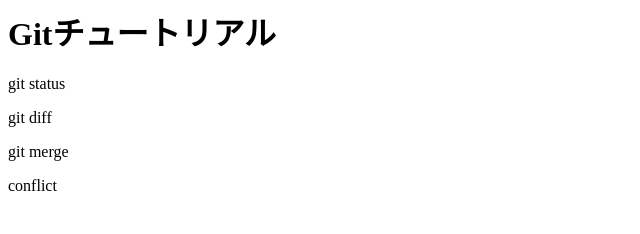
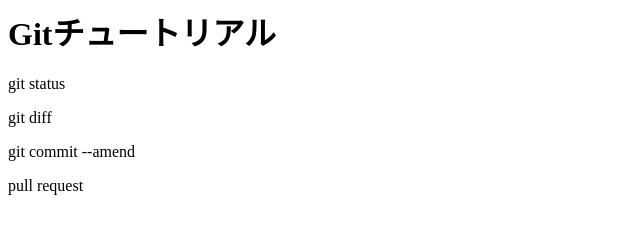
Before and after one commit to zyanzyan/git_tutorial, a plain HTML site: page index.html in a window 1280 px wide. Shown: the full height of the page, 0-640 px from the left. Drawn offline with Linux system fonts and the light colour scheme.

Commit message:
pull requestを追記

```diff
--- a/index.html
+++ b/index.html
@@ -1,5 +1,5 @@
 <h1>Gitチュートリアル</h1>
 <p>git status</p>
 <p>git diff</p>
-<p>git merge</p>
-<p>conflict</p>
+<p>git commit --amend</p>
+<p>pull request</p>
```
